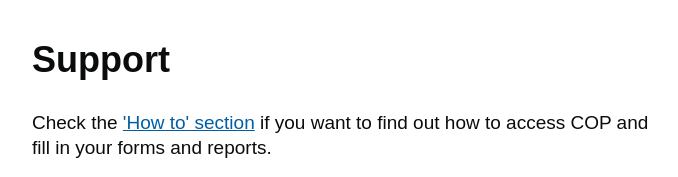
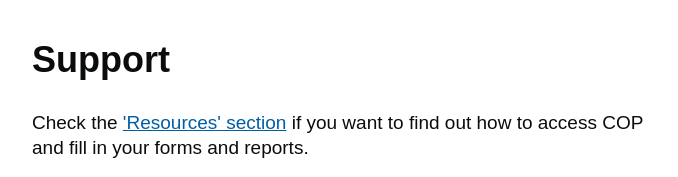
Before and after one commit to UKHomeOffice/cop-product-page, a Gatsby site: page /support in a window 1280 px wide. Shown: the top 177 px of the page, without its empty margins (128-806 px from the left). Built offline with nearby package versions, Linux system fonts and the light colour scheme; Gatsby itself is replaced by a stand-in of ours.

Commit message:
text change

```diff
--- a/src/pages/support.mdx
+++ b/src/pages/support.mdx
@@ -22,7 +22,7 @@ import SubNavigation from "../components/sub_navigation";
 <LargeTitle text={'Support'}/>
 
 
-<p className="govuk-body">Check the <a class="govuk-link" href="https://training.cop.homeoffice.gov.uk/">'How to' section</a> if you want to find out how to access COP and fill in your forms and reports. </p>
+<p className="govuk-body">Check the <a class="govuk-link" href="https://training.cop.homeoffice.gov.uk/#cop">'Resources' section</a> if you want to find out how to access COP and fill in your forms and reports. </p>
 
 <p className="govuk-body"><a class="govuk-link" href="">Get in touch</a> if you have any feedback or need general support.</p>
 
```
